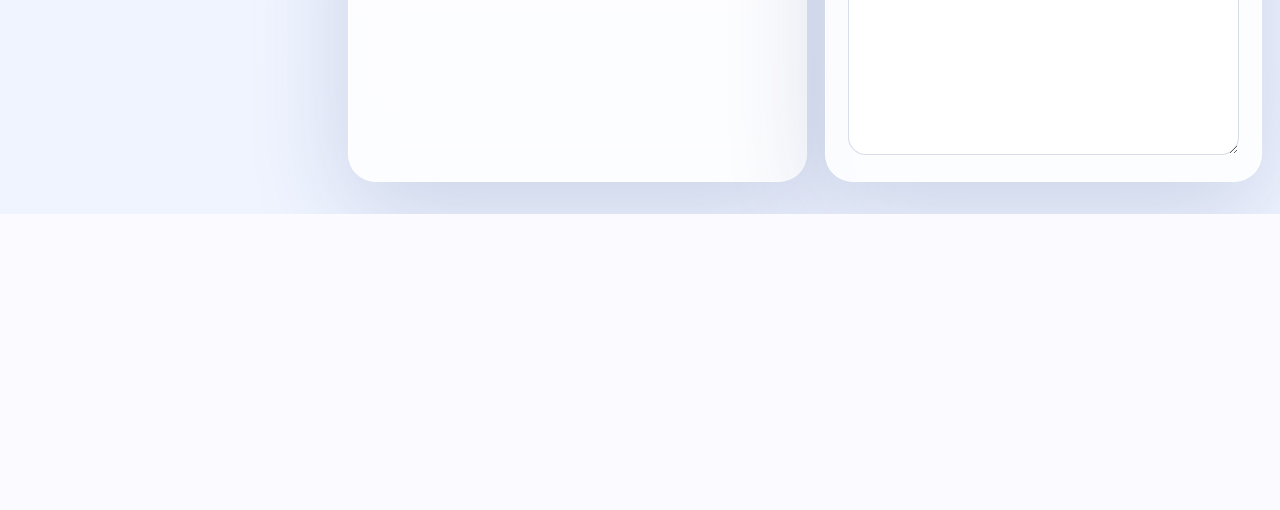
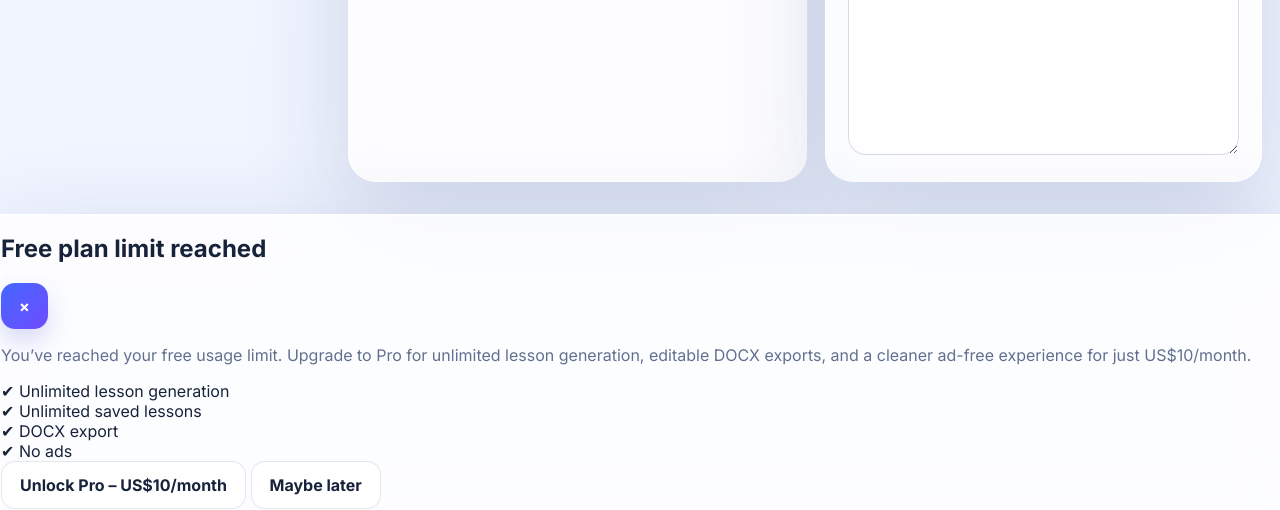
Before and after one commit to Mcubed-3/EduCaribedu, a FastAPI app: template app/templates/index.html in a window 1280 px wide. Shown: the part 2520-3030 px from the top of the page. Before the commit the page ends 2734 px from the top, so only its background shows below. Run offline with FastAPI, Linux system fonts and the light colour scheme; the template is opened without the code that fills it, so the values that code supplies are empty.

Commit message:
Update UI pricing to US$10/month

```diff
--- a/app/templates/index.html
+++ b/app/templates/index.html
@@ -119,9 +119,9 @@
       <section class="promo-strip glass-panel">
         <div>
           <strong>You’re on Free: 10 lesson generations per month.</strong>
-          <p class="muted small-text">Upgrade to Pro for unlimited lesson generation, editable DOCX exports, and a cleaner ad-free workspace.</p>
+          <p class="muted small-text">Upgrade to Pro for unlimited lesson generation, editable DOCX exports, and a cleaner ad-free workspace for just US$10/month.</p>
         </div>
-        <a href="/pricing" class="nav-link-btn">Unlock Pro</a>
+        <a href="/pricing" class="nav-link-btn">Unlock Pro – US$10/month</a>
       </section>
       {% endif %}
 
@@ -135,7 +135,7 @@
             </p>
             <div class="hero-actions">
               <button type="button" id="scrollToBuilderBtn">Open lesson builder</button>
-              <a href="/pricing" class="nav-link-btn">Unlock unlimited lessons</a>
+              <a href="/pricing" class="nav-link-btn">Unlock Pro – US$10/month</a>
             </div>
           </div>
           <div class="hero-aside">
@@ -336,7 +336,7 @@
 
             {% if current_user.plan == "free" %}
             <div class="output-callout">
-              <strong>Free plan:</strong> Upgrade to Pro for unlimited lessons, editable DOCX export, and a cleaner ad-free workspace.
+              <strong>Free plan:</strong> Upgrade to Pro for unlimited lessons, editable DOCX export, and a cleaner ad-free workspace for just US$10/month.
             </div>
             {% else %}
             <div class="output-callout">
@@ -352,5 +352,34 @@
   </div>
 
   <script src="/static/app.js"></script>
+
+  <div id="upgradeModal" class="upgrade-modal hidden">
+    <div class="upgrade-modal-content glass-panel">
+      <div class="upgrade-modal-header">
+        <h2>Free plan limit reached</h2>
+        <button id="closeUpgradeModal" class="modal-close">×</button>
+      </div>
+
+      <p class="muted">
+        You’ve reached your free usage limit. Upgrade to Pro for unlimited lesson generation, editable DOCX exports, and a cleaner ad-free experience for just US$10/month.
+      </p>
+
+      <div class="upgrade-benefits">
+        <div>✔ Unlimited lesson generation</div>
+        <div>✔ Unlimited saved lessons</div>
+        <div>✔ DOCX export</div>
+        <div>✔ No ads</div>
+      </div>
+
+      <div class="upgrade-actions">
+        <a href="/pricing" class="nav-link-btn primary-cta">
+          Unlock Pro – US$10/month
+        </a>
+        <button id="dismissUpgradeModal" class="secondary">
+          Maybe later
+        </button>
+      </div>
+    </div>
+  </div>
 </body>
 </html>
```
